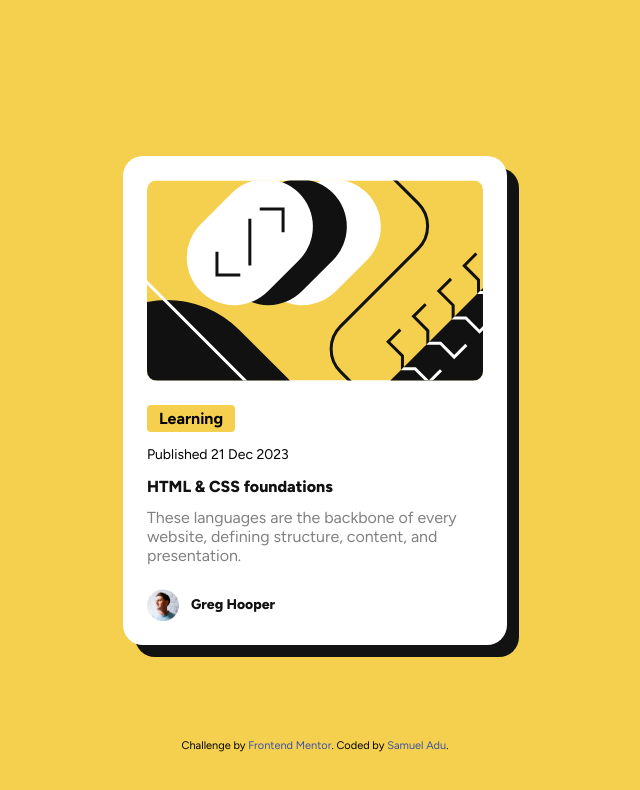
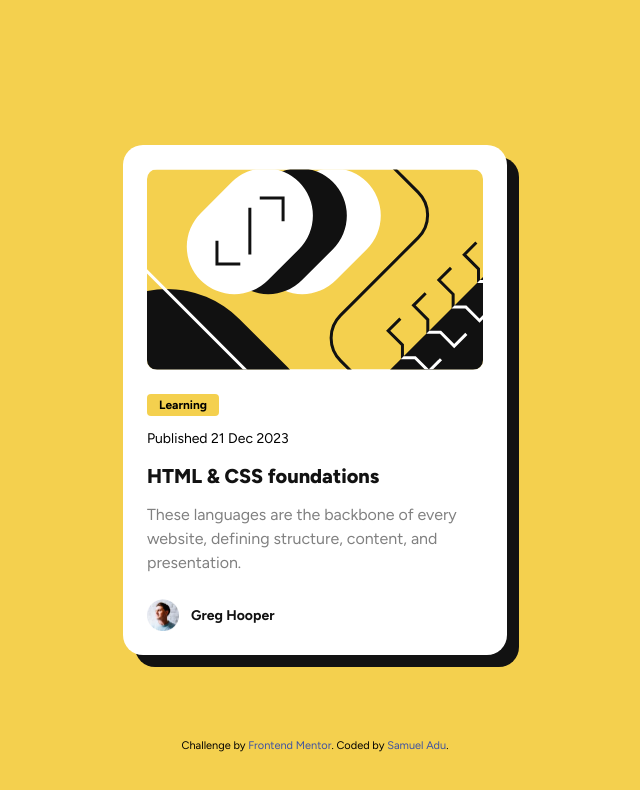
Before and after one commit to samuel-adu/blog-preview-card, a plain HTML site: page index.html in a window 1280 px wide. Shown: the whole page, without its empty margins (325-965 px from the left). Drawn offline with Linux system fonts and the light colour scheme.

Commit message:
style update

```diff
--- a/style.css
+++ b/style.css
@@ -55,25 +55,31 @@ a:hover {
   padding: 4px 12px;
   border-radius: 4px;
   margin-bottom: 12px;
+  font-size: 12px;
   font-weight: 700;
 }
 
 .date {
   color: black;
-  font-size: 14px;
+  font-size: clamp(12px, 1.25vw, 14px);
   line-height: 150%;
   margin-bottom: 12px;
+  font-weight: 400;
 }
 
 .heading {
+  font-size: clamp(20px, 1.5vw, 24px);
+  line-height: 150%;
   font-weight: 800;
   display: block;
   margin-bottom: 12px;
 }
 
 .card__text {
+  font-size: clamp(14px, 1.25vw, 16px);
+  font-weight: 400;
   color: var(--grey);
-  font-size: clamp(14px, 1.25vw, 16px);
+  line-height: 150%;
 }
 
 .card__footer {
@@ -89,8 +95,8 @@ a:hover {
 
 .name {
   color: var(--black);
-  font-size: 14px;
-  font-weight: 800;
+  font-size: clamp(12px, 1.25vw, 14px);
+  font-weight: 700;
   line-height: 150%;
 }
 
```
Also changed, not shown: 1 other file.
